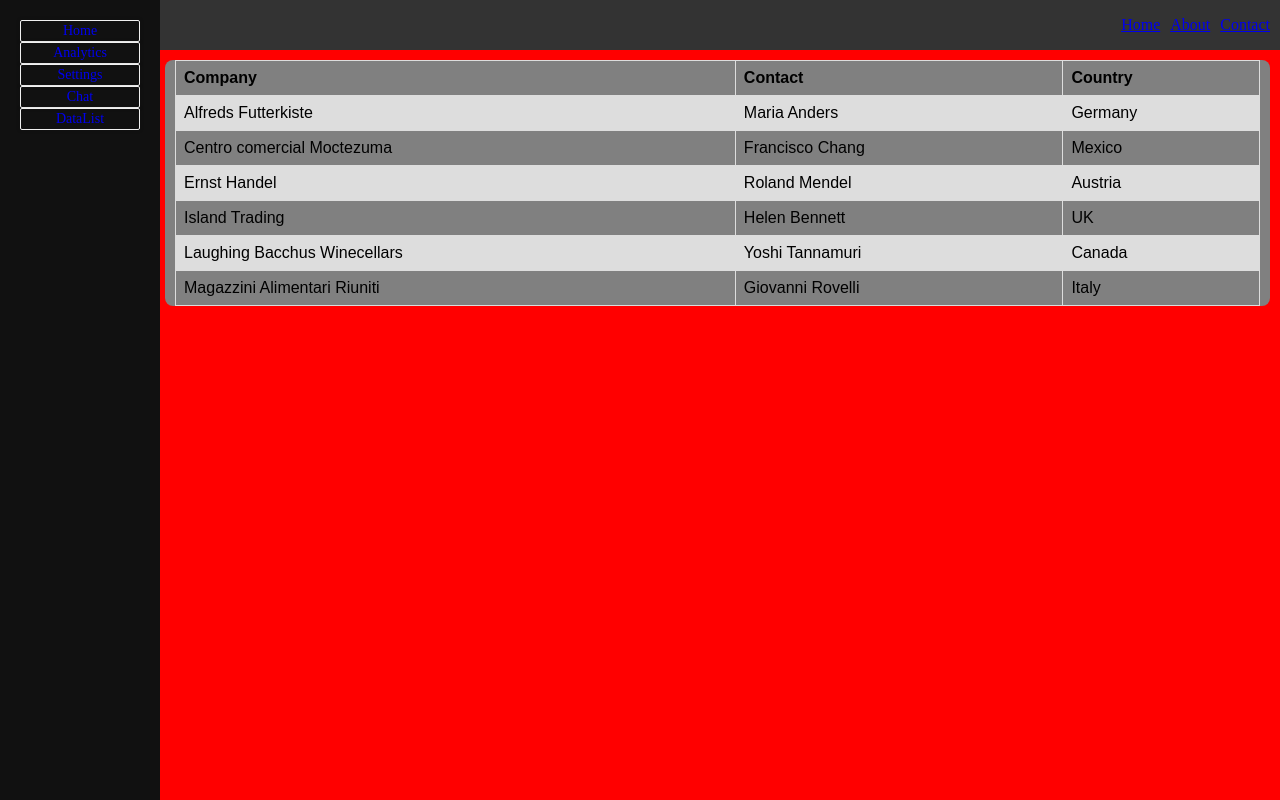
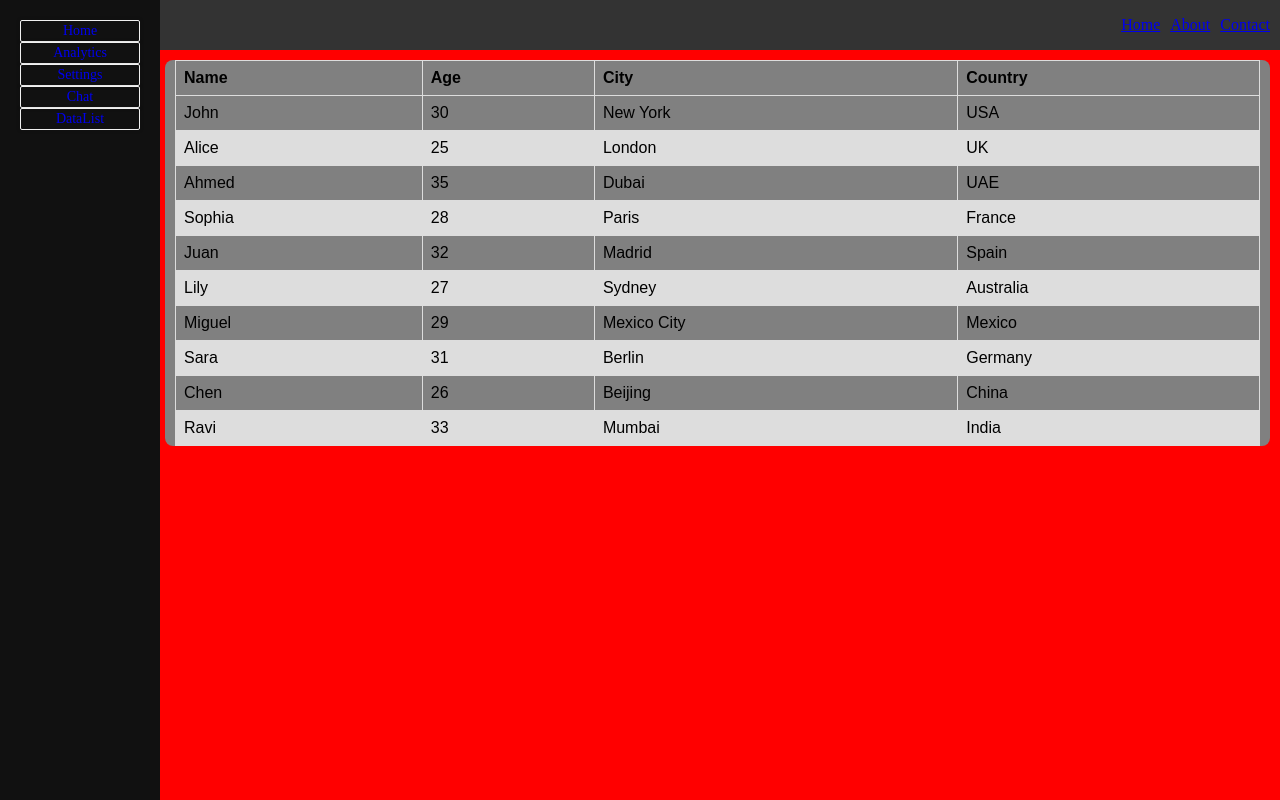
Before and after one commit to Anurag1096/react_1, a React app: page /dataList in a window 1280 px wide. Built offline with nearby package versions, Linux system fonts and the light colour scheme.

Commit message:
Feat:Adding dummy data for table comp

```diff
--- a/src/pages/DataList/Table.tsx
+++ b/src/pages/DataList/Table.tsx
@@ -1,44 +1,35 @@
 import React from 'react'
 import "./table.css"
-export const CustomTable = () => {
+import { TableData } from './types'
+export const CustomTable: React.FC<{ tableData: TableData[] }> = ({ tableData }) => {
+
+  const renderTable = tableData.map((item, index) => {
+    return (
+      <tr key={item.id}>
+        <td>{item.name}</td>
+        <td>{item.age}</td>
+        <td>{item.city}</td>
+        <td>{item.country}</td>
+      </tr>
+    )
+  })
+
   return (
     <table>
-    <tr>
-      <th>Company</th>
-      <th>Contact</th>
-      <th>Country</th>
-    </tr>
-    <tr>
-      <td>Alfreds Futterkiste</td>
-      <td>Maria Anders</td>
-      <td>Germany</td>
-    </tr>
-    <tr>
-      <td>Centro comercial Moctezuma</td>
-      <td>Francisco Chang</td>
-      <td>Mexico</td>
-    </tr>
-    <tr>
-      <td>Ernst Handel</td>
-      <td>Roland Mendel</td>
-      <td>Austria</td>
-    </tr>
-    <tr>
-      <td>Island Trading</td>
-      <td>Helen Bennett</td>
-      <td>UK</td>
-    </tr>
-    <tr>
-      <td>Laughing Bacchus Winecellars</td>
-      <td>Yoshi Tannamuri</td>
-      <td>Canada</td>
-    </tr>
-    <tr>
-      <td>Magazzini Alimentari Riuniti</td>
-      <td>Giovanni Rovelli</td>
-      <td>Italy</td>
-    </tr>
-  </table>
+      <thead>
+
+        <tr>
+          <th>Name</th>
+          <th>Age</th>
+          <th>City</th>
+          <th>Country</th>
+        </tr>
+      </thead>
+      <tbody>
+        {renderTable}
+
+      </tbody>
+    </table>
 
   )
 }
--- a/src/pages/DataList/index.tsx
+++ b/src/pages/DataList/index.tsx
@@ -1,11 +1,16 @@
-import React from 'react'
+import React,{useState,useEffect} from 'react'
 import { CustomTable } from './Table'
+import tableData from './tableData.json'
+import { TableData } from './types'
 export const DataList = () => {
+  const [tabData,setTabData]=useState<TableData[]>([])
+  useEffect(()=>{
+    setTabData(tableData)
+  },[])
   return (
 
    <div>
-
-    <CustomTable/>
+    { tabData &&  <CustomTable tableData={tabData}/>}
    </div>
 
 
--- /dev/null
+++ b/src/pages/DataList/tableData.json
@@ -0,0 +1,72 @@
+[
+    {
+      "id": 1,
+      "name": "John",
+      "age": 30,
+      "city": "New York",
+      "country": "USA"
+    },
+    {
+      "id": 2,
+      "name": "Alice",
+      "age": 25,
+      "city": "London",
+      "country": "UK"
+    },
+    {
+      "id": 3,
+      "name": "Ahmed",
+      "age": 35,
+      "city": "Dubai",
+      "country": "UAE"
+    },
+    {
+      "id": 4,
+      "name": "Sophia",
+      "age": 28,
+      "city": "Paris",
+      "country": "France"
+    },
+    {
+      "id": 5,
+      "name": "Juan",
+      "age": 32,
+      "city": "Madrid",
+      "country": "Spain"
+    },
+    {
+      "id": 6,
+      "name": "Lily",
+      "age": 27,
+      "city": "Sydney",
+      "country": "Australia"
+    },
+    {
+      "id": 7,
+      "name": "Miguel",
+      "age": 29,
+      "city": "Mexico City",
+      "country": "Mexico"
+    },
+    {
+      "id": 8,
+      "name": "Sara",
+      "age": 31,
+      "city": "Berlin",
+      "country": "Germany"
+    },
+    {
+      "id": 9,
+      "name": "Chen",
+      "age": 26,
+      "city": "Beijing",
+      "country": "China"
+    },
+    {
+      "id": 10,
+      "name": "Ravi",
+      "age": 33,
+      "city": "Mumbai",
+      "country": "India"
+    }
+  ]
--- /dev/null
+++ b/src/pages/DataList/types.ts
@@ -0,0 +1,7 @@
+export interface TableData{
+    id:number,
+    name:string,
+    age?:number,
+    city?:string,
+    country?:string
+}
```
